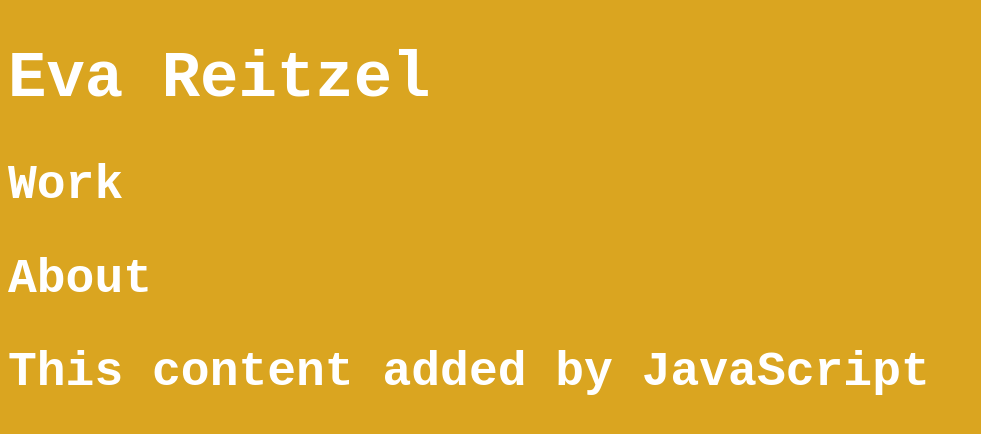
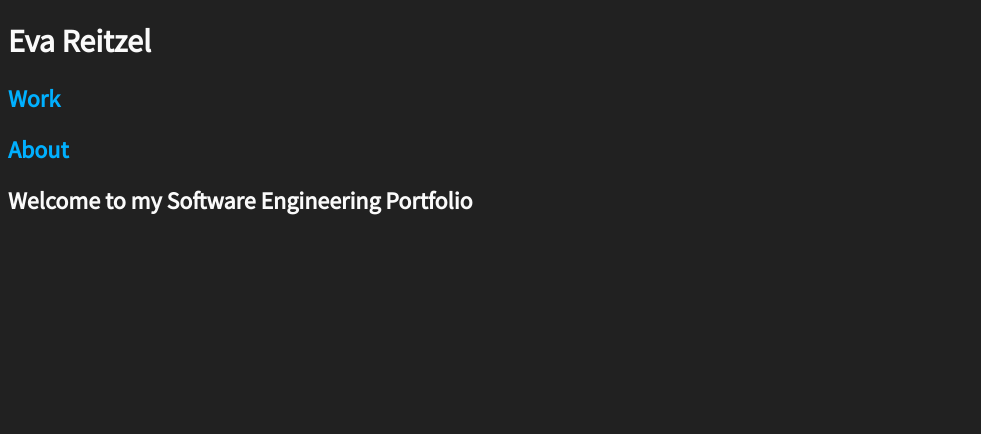
Before and after one commit to evareitzel/my-personal-website, a plain HTML site: page index.html in a window 1280 px wide. Shown: the whole page, without its empty margins (0-981 px from the left). Drawn offline with Linux system fonts and the light colour scheme.

Commit message:
Empty links, Grey color palette, Portfolio text.

```diff
--- a/index.html
+++ b/index.html
@@ -3,11 +3,14 @@
     <head>
         <link rel="stylesheet" href="style.css" />
         <title>My Personal Website</title>
+        <link rel="preconnect" href="https://fonts.googleapis.com">
+<link rel="preconnect" href="https://fonts.gstatic.com" crossorigin>
+<link href="https://fonts.googleapis.com/css2?family=Source+Sans+Pro&display=swap" rel="stylesheet">
     </head>
     <body>
         <h1>Eva Reitzel</h1>
-        <h2>Work</h2>
-        <h2>About</h2>
+        <h2><a href="#" class="link">Work</a></h2>
+        <h2><a href="#" class="link">About</a></h2>
         <script src="script.js"></script>
     </body>
 </html>
--- a/script.js
+++ b/script.js
@@ -1,4 +1,4 @@
 const h2 = document.createElement("h2");
-h2.textContent = "This content added by JavaScript";
+h2.textContent = "Welcome to my Software Engineering Portfolio";
 
 document.querySelector("body").appendChild(h2);
--- a/style.css
+++ b/style.css
@@ -1,6 +1,20 @@
 body {
-    background: goldenrod;
-    font-family: "courier new";
-    font-size: 2rem;
-    color: #ffffff;
+    background: #212121;
+    font-family: 'Source Sans Pro', 'Sans Serif';
+    font-size: 1rem;
+    color: #FAFAFA;
 }
+
+.link {
+    color: #00b0ff;
+    text-decoration: none;
+}
+.link:hover {
+    color: #0091ea;
+}
+
+/*
+Color Palette Reference:
+https://materialui.co/colors/
+https://mui.com/material-ui/customization/color/
+*/
```
